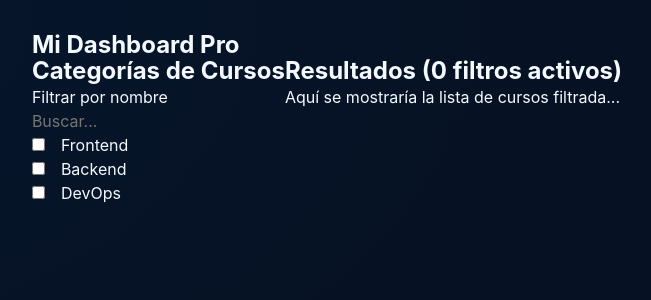
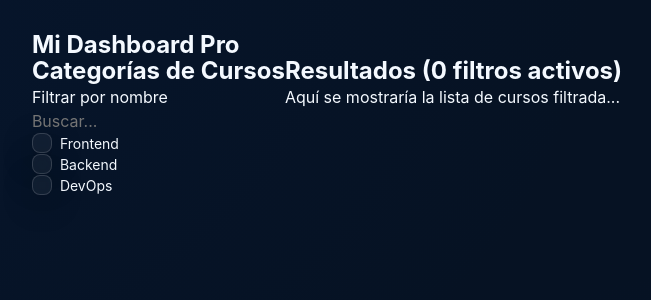
Before and after one commit to ivanepais/today-app, a React (Vite) app: page / in a window 1280 px wide. Shown: the top 300 px of the page, without its empty margins (313-964 px from the left). Built offline with nearby package versions, Linux system fonts and the light colour scheme.

Commit message:
feat-fix: style, test, component

```diff
--- /dev/null
+++ b/src/components/atoms/Checkbox/Checkbox.styles.ts
@@ -0,0 +1,74 @@
+import styled from 'styled-components';
+import { mixins } from '../../../styles/mixins';
+
+export const CheckboxContainer = styled.label`
+  display: flex;
+  align-items: center;
+  gap: ${({ theme }) => theme.spacing.sm};
+  cursor: pointer;
+  user-select: none;
+  position: relative;
+`;
+
+/* Ocultamos el input pero mantenemos su accesibilidad */
+export const HiddenCheckbox = styled.input.attrs({ type: 'checkbox' })`
+  border: 0;
+  clip: rect(0 0 0 0);
+  height: 1px;
+  margin: -1px;
+  overflow: hidden;
+  padding: 0;
+  position: absolute;
+  width: 1px;
+  white-space: nowrap;
+`;
+
+interface StyledCheckboxProps {
+  $checked: boolean;
+}
+
+export const StyledCheckbox = styled.div<StyledCheckboxProps>`
+  width: 20px;
+  height: 20px;
+  border-radius: ${({ theme }) => theme.borderRadius.sm};
+  transition: ${({ theme }) => theme.transitions.default};
+  display: flex;
+  align-items: center;
+  justify-content: center;
+
+  /* Estado No Seleccionado: Efecto Cristal */
+  ${mixins.glass}
+  background: ${({ $checked, theme }) =>
+    $checked ? theme.colors.primary : 'oklch(100% 0 0 / 5%)'};
+  border-color: ${({ $checked, theme }) =>
+    $checked ? theme.colors.primary : theme.colors.glassBorder};
+
+  /* El "Tick" (la palomita) */
+  &::after {
+    content: '';
+    width: 6px;
+    height: 10px;
+    border: solid ${({ theme }) => theme.colors.background};
+    border-width: 0 2px 2px 0;
+    transform: rotate(45deg) scale(${({ $checked }) => ($checked ? 1 : 0)});
+    transition: transform 0.2s cubic-bezier(0.12, 0.4, 0.29, 1.46);
+    opacity: ${({ $checked }) => ($checked ? 1 : 0)};
+  }
+
+  /* Brillo al estar seleccionado o en focus */
+  ${HiddenCheckbox}:focus-visible + & {
+    outline: 2px solid ${({ theme }) => theme.colors.primary};
+    outline-offset: 2px;
+  }
+
+  ${CheckboxContainer}:hover & {
+    border-color: ${({ theme }) => theme.colors.primary};
+    ${({ $checked }) => !$checked && 'background: oklch(100% 0 0 / 10%);'}
+  }
+`;
+
+export const LabelText = styled.span`
+  color: ${({ theme }) => theme.colors.textPrimary};
+  font-size: ${({ theme }) => theme.typography.fontSize.sm};
+  font-family: ${({ theme }) => theme.typography.fontFamily};
+`;
--- a/src/components/atoms/Checkbox/Checkbox.tsx
+++ b/src/components/atoms/Checkbox/Checkbox.tsx
@@ -1,22 +1,32 @@
-import React from 'react';
+import {
+  CheckboxContainer,
+  HiddenCheckbox,
+  StyledCheckbox,
+  LabelText
+} from './Checkbox.styles';
 
 interface CheckboxProps {
   checked: boolean;
   onChange: (event: React.ChangeEvent<HTMLInputElement>) => void;
   label?: string;
+  disabled?: boolean;
 }
 
-export const Checkbox = ({ checked, onChange, label }: CheckboxProps) => {
+export const Checkbox = ({
+  checked,
+  onChange,
+  label,
+  disabled = false
+}: CheckboxProps) => {
   return (
-    <label className="checkbox-wrapper" style={{ cursor: 'pointer', display: 'flex', alignItems: 'center', gap: '8px' }}>
-      <input
-        type="checkbox"
+    <CheckboxContainer>
+      <HiddenCheckbox
         checked={checked}
         onChange={onChange}
-        // El input es el que maneja el foco y el evento
+        disabled={disabled}
       />
-      <span className="checkmark" />
-      {label && <span>{label}</span>}
-    </label>
+      <StyledCheckbox $checked={checked} aria-hidden="true" />
+      {label && <LabelText>{label}</LabelText>}
+    </CheckboxContainer>
   );
 };
```
Also changed, not shown: 1 other file (tests, documents, lock files or other folders).
